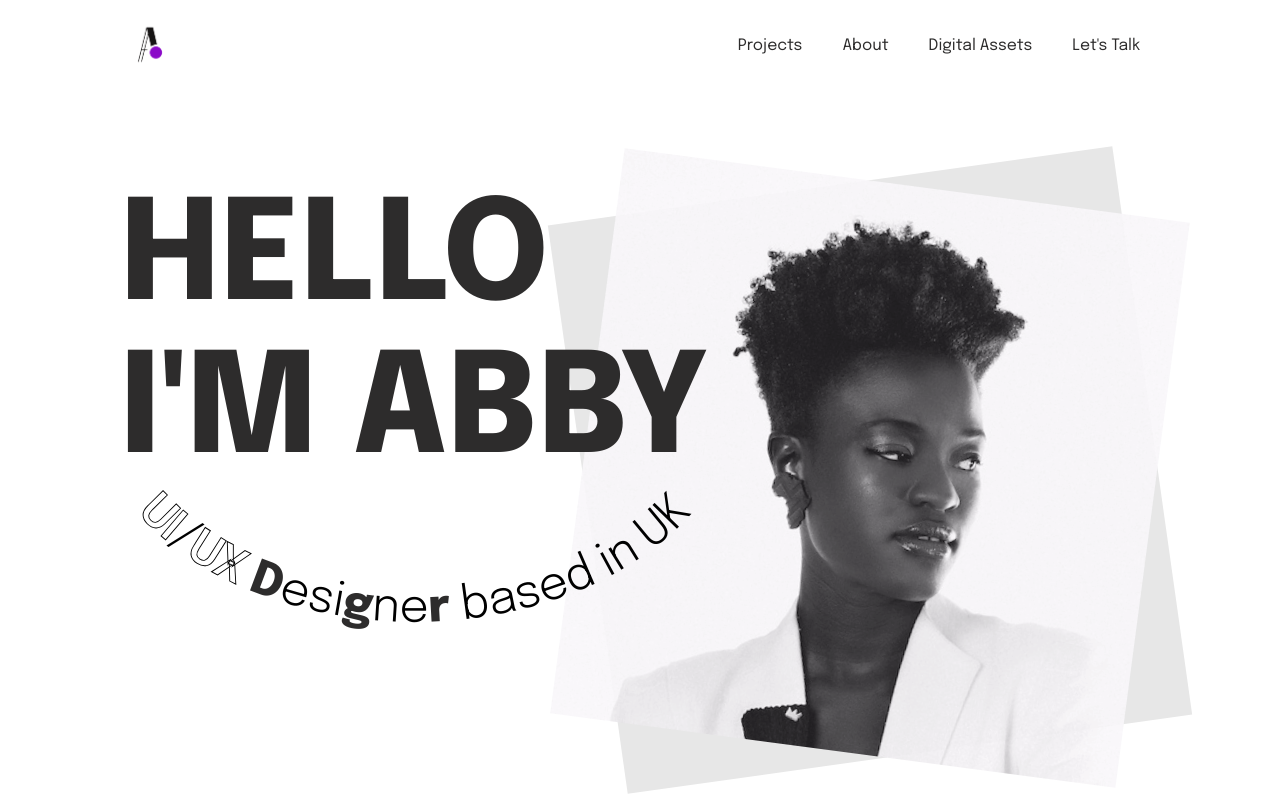
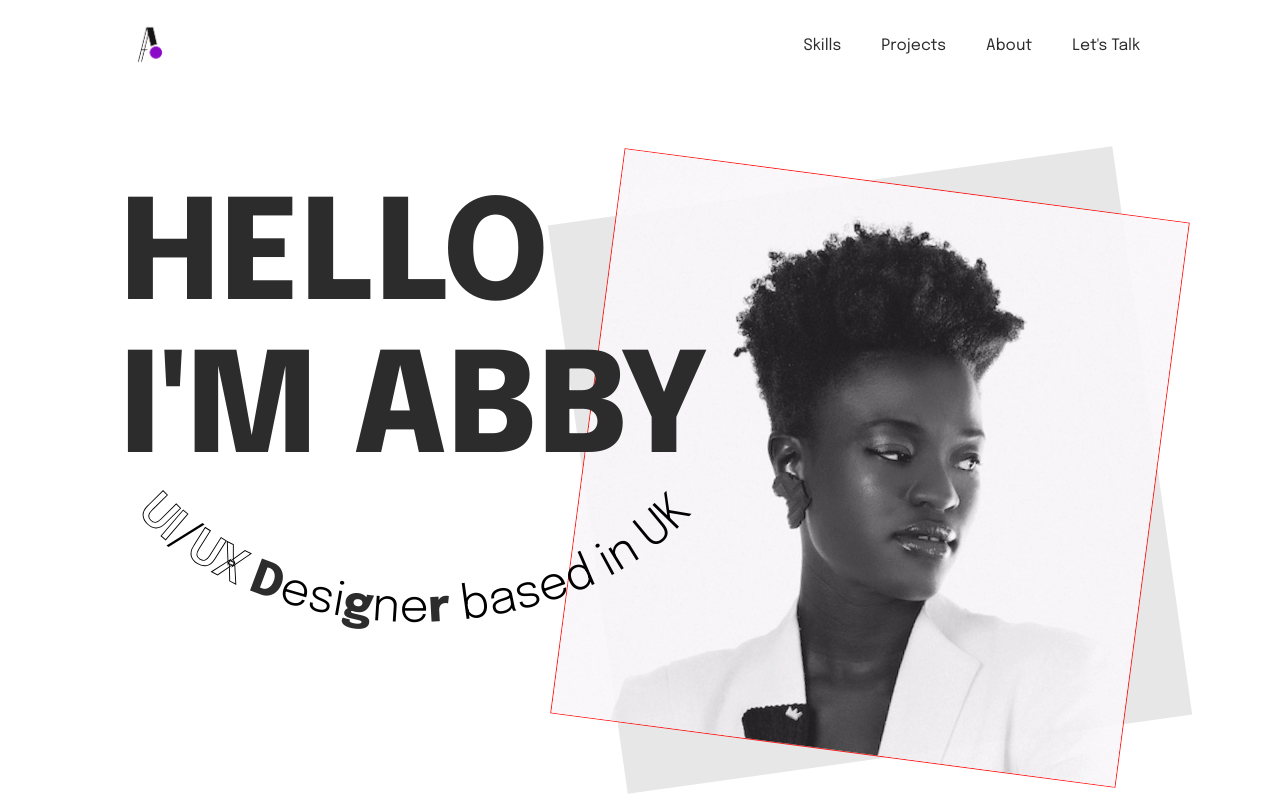
Before and after one commit to maxsotnikov/portfolio, a React (Vite) app: page / in a window 1280 px wide. Shown: the top 800 px of the page. Built offline with nearby package versions, Linux system fonts and the light colour scheme.

Commit message:
adaptive 4.1

```diff
--- a/src/layout/header/Header.tsx
+++ b/src/layout/header/Header.tsx
@@ -6,8 +6,11 @@
   import {theme} from "../../styles/Theme.ts";
   import {MobileMenu} from "./mobile-menu/MobileMenu.tsx";
 
-  // const items = ["Projects", "About", "Digital Assets", "Let’s Talk"]
   const items = [
+    {
+      title: "Skills",
+      href: "skills"
+    },
     {
       title: "Projects",
       href: "projects"
@@ -17,17 +20,16 @@
       href: "about"
     },
     {
-      title: "Digital Assets",
-      href: "digital-assets"
-    },
-    {
       title: "Let's Talk",
       href: "#"
     }
   ]
 
-  // const mobileItems = ['Projects', 'About', 'Digital Assets']
   const mobileItems = [
+    {
+      title: "Skills",
+      href: "skills"
+    },
     {
       title: "Projects",
       href: "projects"
@@ -35,11 +37,7 @@
     {
       title: "About",
       href: "about"
-    },
-    {
-      title: "Digital Assets",
-      href: "digital-assets"
-    },
+    }
   ]
 
   export const Header = () => {
@@ -63,11 +61,6 @@
 
   const StyledHeader = styled.header`
     padding: 20px 0;
-    //position: fixed;
-    //top: 0;
-    //right: 0;
-    //left: 0;
-    //z-index: 1000;
 
     @media ${theme.media.tablet} {
       padding: 0;
--- a/src/layout/sections/about/About.tsx
+++ b/src/layout/sections/about/About.tsx
@@ -10,14 +10,14 @@ export const About = () => {
     <StyledAbout id={'about'}>
       <Container>
         <AboutWrapper>
-          <LeftColumnWrapper>
+          <MainColumnWrapper>
             <AboutTitleWrapper title={'I look at usual things with my unsual eyes.'} />
             <FirstPhoto src={Image} alt="" />
-          </LeftColumnWrapper>
-          <RightColumnWrapper>
+          </MainColumnWrapper>
+          <DescriptionColumnWrapper>
             <AboutDescription/>
             <SecondPhoto src={Image} alt="" />
-          </RightColumnWrapper>
+          </DescriptionColumnWrapper>
         </AboutWrapper>
       </Container>
     </StyledAbout>
@@ -27,7 +27,7 @@ export const About = () => {
 const StyledAbout = styled.section`
   padding: 110px 0 205px;
 
-  @media ${theme.media.desktop2} {
+  @media ${theme.media.desktop1} {
     padding: 50px 0 95px;
   }
 `
@@ -36,14 +36,15 @@ const AboutWrapper = styled.div`
   display: flex;
   justify-content: space-between;
   flex-wrap: wrap;
+  gap: 20px;
 `
 
-const LeftColumnWrapper = styled.div`
+const MainColumnWrapper = styled.div`
   display: flex;
   flex-direction: column;
   gap: 238px;
 
-  @media ${theme.media.desktop2} {
+  @media ${theme.media.desktop1} {
     gap: 30px;
   }
 `
@@ -54,16 +55,19 @@ const FirstPhoto  = styled.img`
   object-fit: cover;
 `
 
-const RightColumnWrapper = styled.div`
+const DescriptionColumnWrapper = styled.div`
   display: flex;
   flex-direction: column;
   gap: 310px;
 
-  @media ${theme.media.desktop2} {
+  @media ${theme.media.desktop1} {
     padding-top: 40px;
     gap: 60px;
+    align-items: flex-end;
+  }
+
+  @media ${theme.media.tablet} {
     align-items: center;
-
   }
 `
 
--- a/src/layout/sections/about/about-description/AboutDescription.tsx
+++ b/src/layout/sections/about/about-description/AboutDescription.tsx
@@ -14,25 +14,26 @@ export const AboutDescription = () => {
   );
 };
 
-const StyledAboutDescription = styled.p`
+const StyledAboutDescription = styled.div`
   font-family: 'Roboto', sans-serif;
   font-weight: 400;
   font-size: 18px;
   line-height: 1.5;
   color: ${theme.colors.evenFont};
-  max-width: 437px;
+  max-width: 438px;
 
-  @media ${theme.media.desktop2} {
-    margin-bottom: 0;
+  @media ${theme.media.desktop1} {
+    max-width: none;
+    width: 100%;
   }
 `
 
 const Text = styled.p`
   margin-bottom: 20px;
 
-  @media ${theme.media.desktop2} {
-    &:last-child {
-      margin-bottom: 0;
-    }
-  }
+  // @media ${theme.media.desktop1} {
+  //   &:last-child {
+  //     margin-bottom: 0;
+  //   }
+  // }
 `
--- a/src/layout/sections/main/Main.tsx
+++ b/src/layout/sections/main/Main.tsx
@@ -30,7 +30,6 @@ export const Main = () => {
 };
 
 const StyledMain = styled.section`
-  //min-height: 100vh;
   padding: 50px 0 135px;
   display: flex;
 
@@ -43,13 +42,12 @@ const MainWrapper = styled.div`
   display: flex;
   height: 100%;
   align-items: center;
-  //justify-content: space-between;
 
-  @media ${theme.media.desktop1} {
+  @media ${theme.media.desktop2} {
     flex-direction: column;
   }
 
-  @media ${theme.media.tablet} {
+  @media ${theme.media.mobile} {
     align-items: flex-start;
   }
 `
@@ -65,11 +63,13 @@ const MainTitle = styled.div`
       lineHeight: 1.1,
       Fmax: 150,
       Fmin: 75
-    })} @media ${theme.media.desktop1} {
+    })}
+
+    @media ${theme.media.desktop2} {
     text-align: center;
   }
 
-    @media ${theme.media.tablet} {
+    @media ${theme.media.mobile} {
       text-align: left;
     }
 
@@ -88,47 +88,35 @@ const PhotoWrapper = styled.div`
   width: 100%;
   flex-shrink: 0;
 
-  @media ${theme.media.desktop1} {
-    position: static;
-  }
-
-  @media ${theme.media.desktop1} {
-    position: relative;
-    left: 15px;
+  @media ${theme.media.desktop2} {
+    left: 0;
   }
 
   @media ${theme.media.tablet} {
-    //max-width: 300px;
-    //max-height: 300px;
     width: 90%;
+  }
+
+  @media ${theme.media.mobile} {
+    width: 85%;
+    left: 35px;
   }
 
   &::before {
     content: "";
-    //display: inline-block;
-    //width: 570px;
-    //height: 570px;
+    width: 100%;
     inset: 0;
     background: #e7e7e7;
     transform: rotate(-8deg);
 
     position: absolute;
     z-index: -1;
-
-
   }
 `
 
 const Photo = styled.img`
   width: 100%;
-  //height: 100%;
   object-fit: cover;
   transform: rotate(7.5deg);
   opacity: 0.9;
-  //border: red solid 1px;
-
-    // @media ${theme.media.tablet} {
-  //   max-width: 300px;
-  //   max-height: 300px;
-  // }
+  border: red solid 1px;
 `
--- a/src/layout/sections/projects/Projects.tsx
+++ b/src/layout/sections/projects/Projects.tsx
@@ -41,8 +41,10 @@ export const Projects = () => {
 const StyledProjects = styled.section`
   padding: 170px 0;
 
-  ${FlexWrapper} {
-    @media ${theme.media.tablet} {
+  @media ${theme.media.tablet} {
+    padding: 70px 0;
+
+    ${FlexWrapper} {
       gap: 60px;
     }
   }
--- a/src/layout/sections/projects/project/Project.tsx
+++ b/src/layout/sections/projects/project/Project.tsx
@@ -30,8 +30,6 @@ export const Project = (props: ProjectProps) => {
 };
 
 const StyledProject = styled.article<{img: string}>`
-  //width: 100%;
-  //height: 445px;
   background-image: url(${props => props.img});
   background-size: cover;
   background-position: center;
@@ -106,4 +104,8 @@ const Link = styled.a`
   display: flex;
   align-items: center;
   gap: 4px;
+
+  &:hover svg{
+      transform: translateX(10px);
+    }
 `
--- a/src/layout/sections/skills/Skills.tsx
+++ b/src/layout/sections/skills/Skills.tsx
@@ -4,8 +4,8 @@ import {theme} from "../../../styles/Theme.ts";
 
 export const Skills = () => {
   return (
-    <StyledSkills>
-      <SkillWrapper   >
+    <StyledSkills id="skills">
+      <SkillWrapper>
         <Skill number={'01.'}
                title={'React'}
                text={'consectetur adipiscing elit duis tristique sollicitudin nibh sit amet commodo nulla facilisi nullam vehicula ipsum a arcu cursus vitae congue'}
@@ -51,7 +51,7 @@ const SkillWrapper = styled.div`
   row-gap: 60px;
   column-gap: 20px;
 
-  @media ${theme.media.desktop2} {
+  @media ${theme.media.desktop1} {
     grid-template-columns: repeat(2, 1fr);
   }
 
--- a/src/styles/GlobalStyles.ts
+++ b/src/styles/GlobalStyles.ts
@@ -18,7 +18,7 @@ export const GlobalStyles = createGlobalStyle`
 
   body {
     font-family: "Epilogue",sans-serif;
-    //min-width: 375px;
+    min-width: 375px;
   }
 
   /* Links */
--- a/src/styles/Theme.ts
+++ b/src/styles/Theme.ts
@@ -13,8 +13,8 @@ export const theme = {
     // tablet: "screen and (max-width: 692px)",
     mobile: "screen and (max-width: 576px)",
     mobile2: "screen and (max-width: 405px)",
-    desktop1: "screen and (max-width: 1037px)",
-    desktop2: "screen and (max-width: 1018px)",
+    desktop1: "screen and (max-width: 1005px)",
+    desktop2: "screen and (max-width: 1038px)",
     desktop3: "screen and (min-width: 1440px)",
   },
 
```
